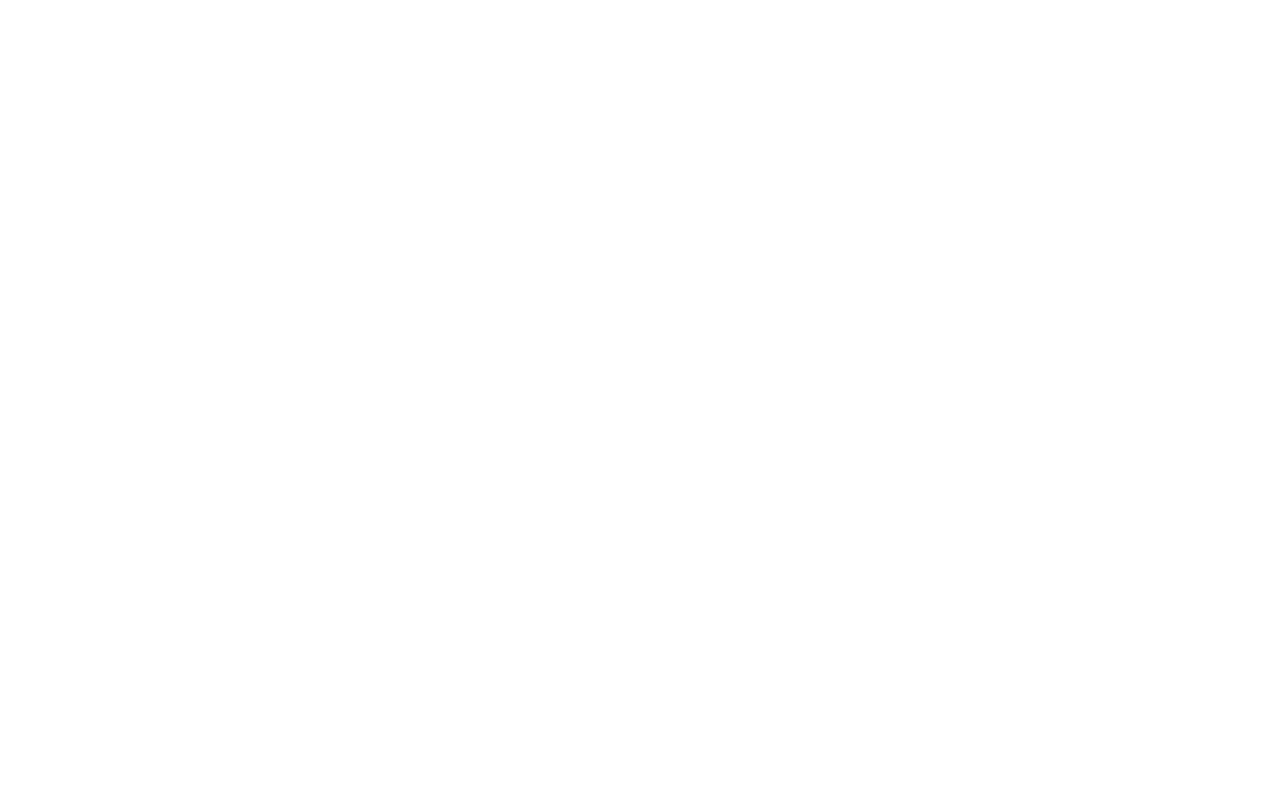
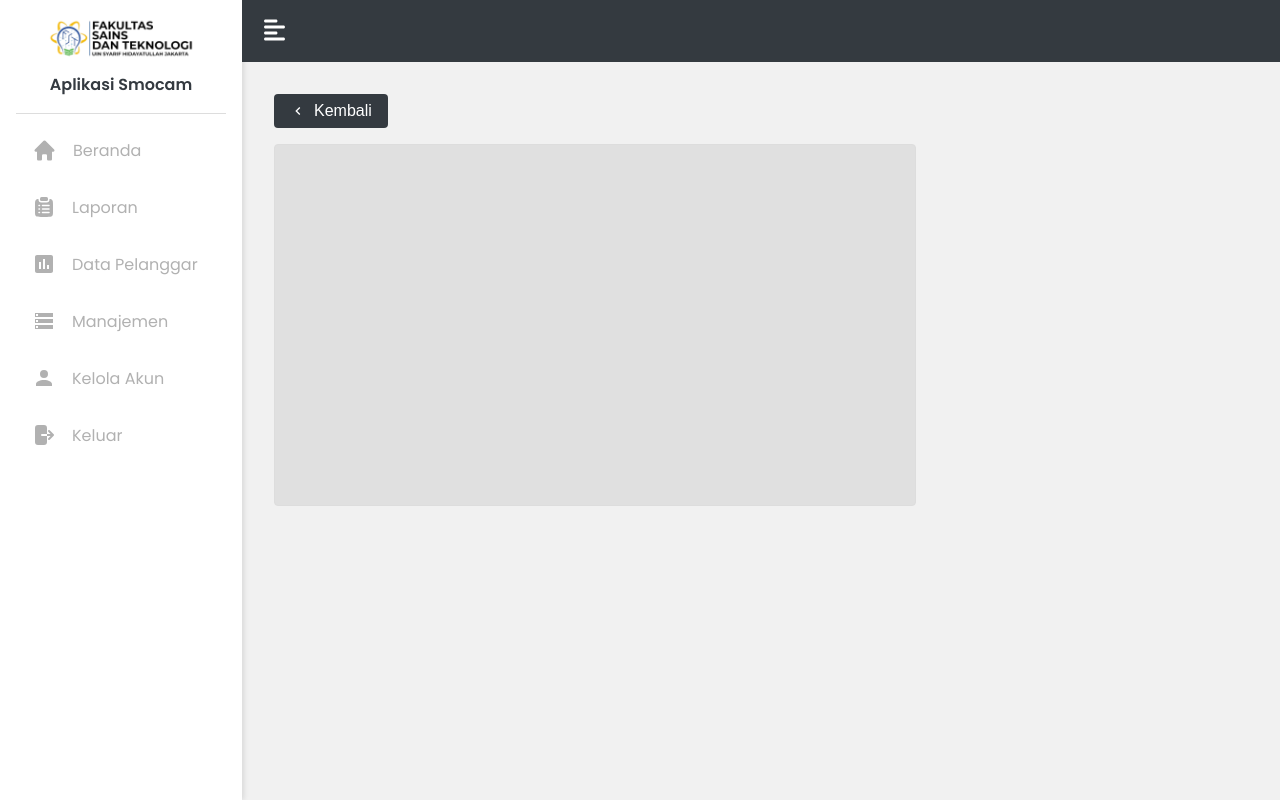
Before and after one commit to falihrby/Smocam, a React (Create React App) app in the folder frontend/: page /rekaman in a window 1280 px wide. Before the commit this address had no page. Built offline with nearby package versions, Linux system fonts and the light colour scheme.

Commit message:
Add functionality for Print Bukti button and Recording page

```diff
--- a/frontend/src/App.js
+++ b/frontend/src/App.js
@@ -2,6 +2,8 @@
 import { BrowserRouter as Router, Routes, Route, Navigate } from "react-router-dom";
 import DashboardPage from "./pages/DashboardPage";
 import ReportPage from "./pages/ReportPage";
+import RekamanPage from "./pages/RekamanPage";
+import PrintEvidencePage from "./pages/PrintEvidencePage";
 import AccountPage from "./pages/AccountPage";
 import LoginPage from "./pages/LoginPage";
 import "./App.css";
@@ -11,10 +13,12 @@
     <Router>
       <div className="app-container">
         <Routes>
-          <Route path="/" element={<Navigate to="/dashboard" replace />} />
+          <Route path="/" element={<Navigate to="/login" replace />} />
           <Route path="/login" element={<LoginPage />} />
           <Route path="/dashboard" element={<DashboardPage />} />
           <Route path="/report" element={<ReportPage />} />
+          <Route path="/rekaman" element={<RekamanPage />} />
+          <Route path="/print-bukti" element={<PrintEvidencePage />} />
           <Route path="/account" element={<AccountPage />} />
         </Routes>
       </div>
--- /dev/null
+++ b/frontend/src/pages/PrintEvidencePage.js
@@ -0,0 +1,44 @@
+import React, { useState } from "react";
+import { useNavigate } from "react-router-dom";
+import Navbar from "../components/Navbar";
+import Sidebar from "../components/Sidebar";
+import "../styles/PrintEvidencePage.css";
+
+const PrintBuktiPage = () => {
+  const [sidebarOpen, setSidebarOpen] = useState(true);
+  const navigate = useNavigate();
+
+  const toggleSidebar = () => setSidebarOpen((prevState) => !prevState);
+
+  const handleBackClick = () => {
+    navigate(-1); // Navigates back to the previous page
+  };
+
+  return (
+    <div className={`layout-container ${sidebarOpen ? "sidebar-open" : "sidebar-closed"}`}>
+      <Sidebar isOpen={sidebarOpen} toggle={toggleSidebar} />
+      <div className="layout-main">
+        <Navbar toggle={toggleSidebar} />
+        <div className="page-content">
+          <button className="back-button" onClick={handleBackClick}>
+            <svg
+              xmlns="http://www.w3.org/2000/svg"
+              viewBox="0 0 24 24"
+              fill="white"
+            >
+              <path d="M15.41 16.59L10.83 12l4.58-4.59L14 6l-6 6 6 6z" />
+            </svg>
+            Back
+          </button>
+          <iframe
+            className="pdf-frame"
+            src="path/to/your/pdf/document.pdf"
+            title="PDF Document"
+          ></iframe>
+        </div>
+      </div>
+    </div>
+  );
+};
+
+export default PrintBuktiPage;
--- /dev/null
+++ b/frontend/src/pages/RekamanPage.js
@@ -0,0 +1,40 @@
+import React, { useState } from "react";
+import { useNavigate } from "react-router-dom";
+import Navbar from "../components/Navbar";
+import Sidebar from "../components/Sidebar";
+import "../styles/RekamanPage.css";
+
+const RekamanPage = () => {
+  const [sidebarOpen, setSidebarOpen] = useState(true);
+  const navigate = useNavigate();
+
+  const toggleSidebar = () => setSidebarOpen((prevState) => !prevState);
+
+  const handleBackClick = () => {
+    navigate(-1); // Navigates to the previous page
+  };
+
+  return (
+    <div className={`layout-container ${sidebarOpen ? "sidebar-open" : "sidebar-closed"}`}>
+      <Sidebar isOpen={sidebarOpen} toggle={toggleSidebar} />
+      <div className="layout-main">
+        <Navbar toggle={toggleSidebar} />
+        <div className="page-content">
+          <button className="back-button" onClick={handleBackClick}>
+            <svg
+                xmlns="http://www.w3.org/2000/svg"
+                viewBox="0 0 24 24"
+                fill="white"
+            >
+                <path d="M15.41 16.59L10.83 12l4.58-4.59L14 6l-6 6 6 6z" />
+            </svg>
+            Kembali
+          </button>
+          <div className="video-frame"></div>
+        </div>
+      </div>
+    </div>
+  );
+};
+
+export default RekamanPage;
--- a/frontend/src/pages/ReportPage.js
+++ b/frontend/src/pages/ReportPage.js
@@ -1,14 +1,16 @@
 import React, { useState } from "react";
+import { useNavigate } from "react-router-dom";
 import Sidebar from "../components/Sidebar";
 import Navbar from "../components/Navbar";
 import Dropdown from "../components/Dropdown";
 import "../styles/ReportPage.css";
 
 const ReportPage = () => {
+  const navigate = useNavigate();
   const [sidebarOpen, setSidebarOpen] = useState(true);
   const [currentPage, setCurrentPage] = useState(1);
-  const [selectedArea, setSelectedArea] = useState("All");
-  const [selectedCCTV, setSelectedCCTV] = useState("All");
+  const [selectedArea, setSelectedArea] = useState("Semua");
+  const [selectedCCTV, setSelectedCCTV] = useState("Semua");
   const [startDate, setStartDate] = useState("");
   const [endDate, setEndDate] = useState("");
   const rowsPerPage = 10;
@@ -81,7 +83,7 @@
                     d="M17 7.846H7v-3.23h10zm.616 4.27q.425 0 .712-.288t.288-.712t-.288-.713t-.712-.288t-.713.288t-.287.713t.287.712t.713.288M16 19v-4.538H8V19zm1 1H7v-4H3.577v-5.384q0-.85.577-1.425t1.423-.576h12.846q.85 0 1.425.576t.575 1.424V16H17z"
                   />
                 </svg>
-                Print
+                Cetak
               </button>
             </div>
             <hr className="card-divider" />
@@ -141,8 +143,8 @@
                     </td>
                     <td>
                       <div className="action-buttons">
-                        <button className="action-button">Print Bukti</button>
-                        <button className="action-button">Rekaman</button>
+                        <button className="action-button" onClick={() => navigate("/print-bukti")}>Cetak Bukti</button>
+                        <button className="action-button" onClick={() => navigate("/rekaman")}>Rekaman</button>
                       </div>
                     </td>
                   </tr>
--- /dev/null
+++ b/frontend/src/styles/PrintEvidencePage.css
@@ -0,0 +1,41 @@
+.page-content {
+  flex: 1;
+  display: flex;
+  flex-direction: column;
+  align-items: flex-start; /* Align content to the left */
+  justify-content: flex-start;
+  background-color: #f1f1f1;
+  padding: 2rem;
+  overflow-y: auto;
+}
+
+.back-button {
+  display: flex;
+  align-items: center;
+  background-color: #343a40;
+  color: white;
+  font-size: 1rem;
+  padding: 0.5rem 1rem;
+  border: none;
+  border-radius: 4px;
+  cursor: pointer;
+  transition: background-color 0.3s ease;
+  margin-bottom: 1rem;
+}
+
+.back-button:hover {
+  background-color: #4b525a;
+}
+
+.back-button svg {
+  margin-right: 0.5rem;
+  width: 16px;
+  height: 16px;
+}
+
+.pdf-frame {
+  width: 640px; /* Standard PDF width */
+  height: 480px; /* Standard PDF height */
+  border: 1px solid #ddd;
+  border-radius: 4px;
+}
--- /dev/null
+++ b/frontend/src/styles/RekamanPage.css
@@ -0,0 +1,42 @@
+.page-content {
+  flex: 1;
+  display: flex;
+  flex-direction: column;
+  align-items: flex-start; /* Align content to the left */
+  justify-content: flex-start; /* Align content to the top */
+  background-color: #f1f1f1;
+  padding: 2rem;
+  overflow-y: auto;
+}
+
+.back-button {
+  display: flex; /* Allows placing an arrow icon with text */
+  align-items: center;
+  background-color: #343a40;
+  color: white;
+  font-size: 1rem;
+  padding: 0.5rem 0.8rem;
+  border: none;
+  border-radius: 4px;
+  cursor: pointer;
+  transition: background-color 0.3s ease;
+  margin-bottom: 1rem;
+}
+
+.back-button:hover {
+  background-color: #4b525a;
+}
+
+.back-button svg {
+  margin-right: 0.5rem; /* Space between the arrow and text */
+  width: 24px; /* Arrow icon size */
+  height: 24px;
+}
+
+.video-frame {
+  width: 640px;
+  height: 360px;
+  background-color: #e0e0e0;
+  border: 1px solid #ddd;
+  border-radius: 4px;
+}
```
